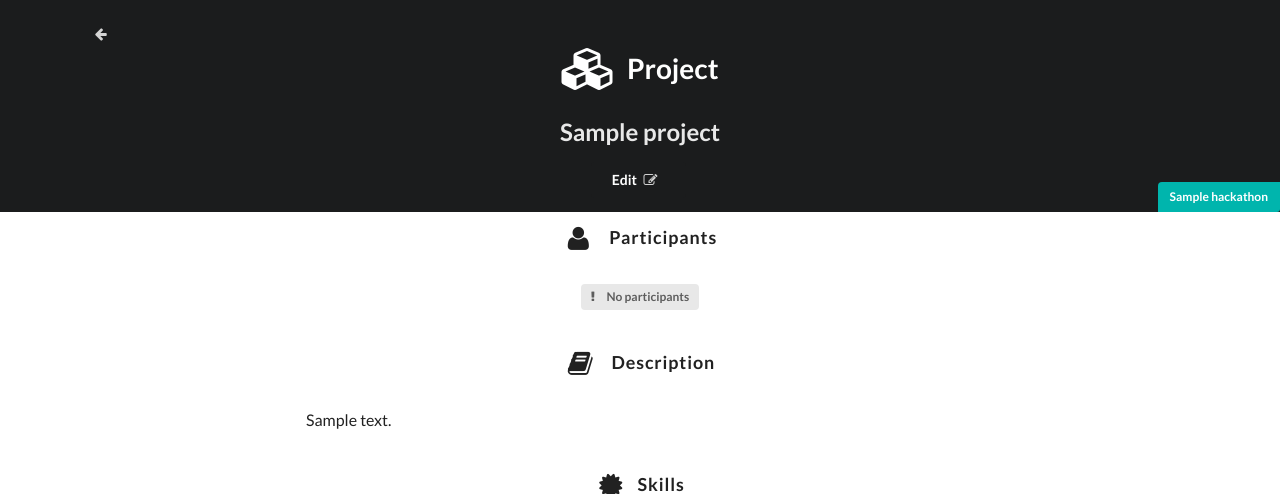
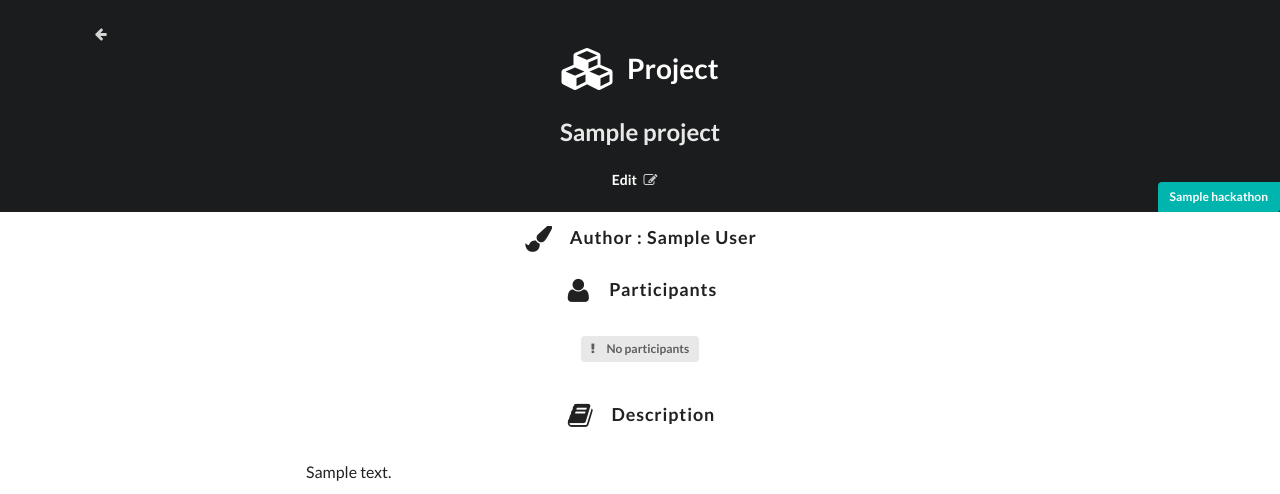
Before and after one commit to matthewbyrdold/hackathon, a Django app: template projects/templates/projects/project.html in a window 1280 px wide. Shown: the top 494 px of the page. Run offline with Django 3.2, Linux system fonts and the light colour scheme; the template is opened without the code that fills it: most values are stand-ins (such as "Sample title", 1, 10 or a date in 2020); some libraries are stand-ins or nearby versions.

Commit message:
add author to project page

```diff
--- a/projects/templates/projects/project.html
+++ b/projects/templates/projects/project.html
@@ -35,6 +35,9 @@
 {% block content %}
 <div class="ui text container">
     <div class="ui vertical stripe segment">
+        <h3 class="ui horizontal divider header">
+            <i class="paint brush icon"></i> Author : {{ project.author }}
+        </h3>
         <h3 class="ui horizontal divider header">
             <i class="user icon"></i> Participants
         </h3>
```
